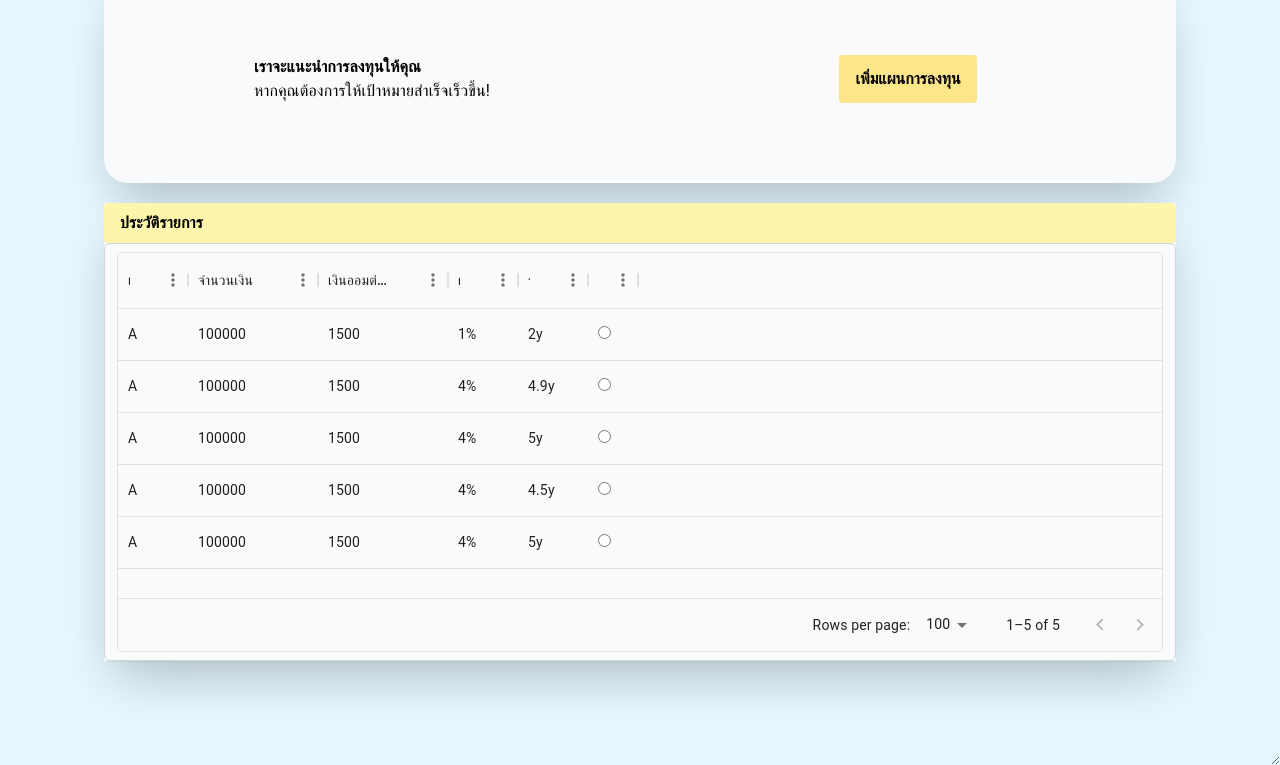
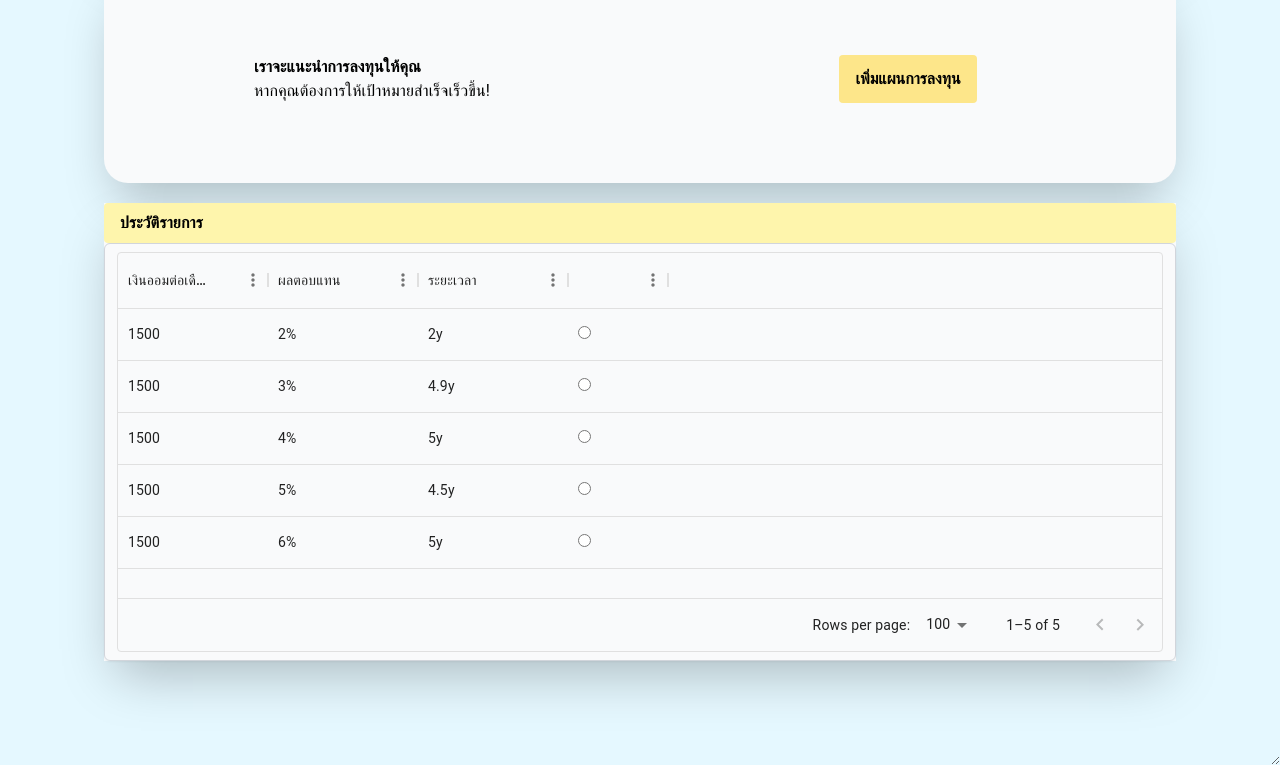
Before and after one commit to JuneKR/money-mate, a Next.js app in the folder frontend/: page /EmergencyPages/emergencyDashboard in a window 1280 px wide. Shown: the part 802-1567 px from the top of the page. Built offline with nearby package versions, Linux system fonts and the light colour scheme; no server answers.

Commit message:
update row data in grid table

```diff
--- a/frontend/src/components/SavingEmergency/EmergencyPlanGridTable/emargencyPlanGridTable.tsx
+++ b/frontend/src/components/SavingEmergency/EmergencyPlanGridTable/emargencyPlanGridTable.tsx
@@ -22,15 +22,13 @@ const EmargencyPlanGridTable: React.FC<EmargencyPlanGridTableProps> = (props) =>
   };
 
   const columns: GridColDef[] = [
-    { field: 'plan', headerName: 'เป้าหมาย', width: 70 },
-    { field: 'amount', headerName: 'จำนวนเงิน', width: 130 },
-    { field: 'monthlyDeposit', headerName: 'เงินออมต่อเดือน', width: 130 },
-    { field: 'returnRate', headerName: 'ผลตอบแทน', width: 70 },
-    { field: 'period', headerName: 'ระยะเวลา', width: 70 },
+    { field: 'monthlyDeposit', headerName: 'เงินออมต่อเดือน', width: 150 },
+    { field: 'returnRate', headerName: 'ผลตอบแทน', width: 150 },
+    { field: 'period', headerName: 'ระยะเวลา', width: 150 },
     {
       field: 'radio',
       headerName: '',
-      width: 50,
+      width: 100,
       renderCell: (params) => {
         return (
           <div>
@@ -46,12 +44,16 @@ const EmargencyPlanGridTable: React.FC<EmargencyPlanGridTableProps> = (props) =>
     },
   ];
 
+  function calculateTimeToAchiveGoalByReturnRate(rate: number): number {
+    return 0;
+  }
+
   const rows: RowData[] = [
-    { id: 1, plan: 'A', amount: 100000, monthlyDeposit: 1500, returnRate: '1%', period: '2y' },
-    { id: 2, plan: 'A', amount: 100000, monthlyDeposit: 1500, returnRate: '4%', period: '4.9y' },
+    { id: 1, plan: 'A', amount: 100000, monthlyDeposit: 1500, returnRate: '2%', period: '2y' },
+    { id: 2, plan: 'A', amount: 100000, monthlyDeposit: 1500, returnRate: '3%', period: '4.9y' },
     { id: 3, plan: 'A', amount: 100000, monthlyDeposit: 1500, returnRate: '4%', period: '5y' },
-    { id: 4, plan: 'A', amount: 100000, monthlyDeposit: 1500, returnRate: '4%', period: '4.5y' },
-    { id: 5, plan: 'A', amount: 100000, monthlyDeposit: 1500, returnRate: '4%', period: '5y' },
+    { id: 4, plan: 'A', amount: 100000, monthlyDeposit: 1500, returnRate: '5%', period: '4.5y' },
+    { id: 5, plan: 'A', amount: 100000, monthlyDeposit: 1500, returnRate: '6%', period: '5y' },
   ];
   return (
     <div style={{ height: 400, width: '100%' }} className="bg-gray-50 dark:bg-gray-800">
```
